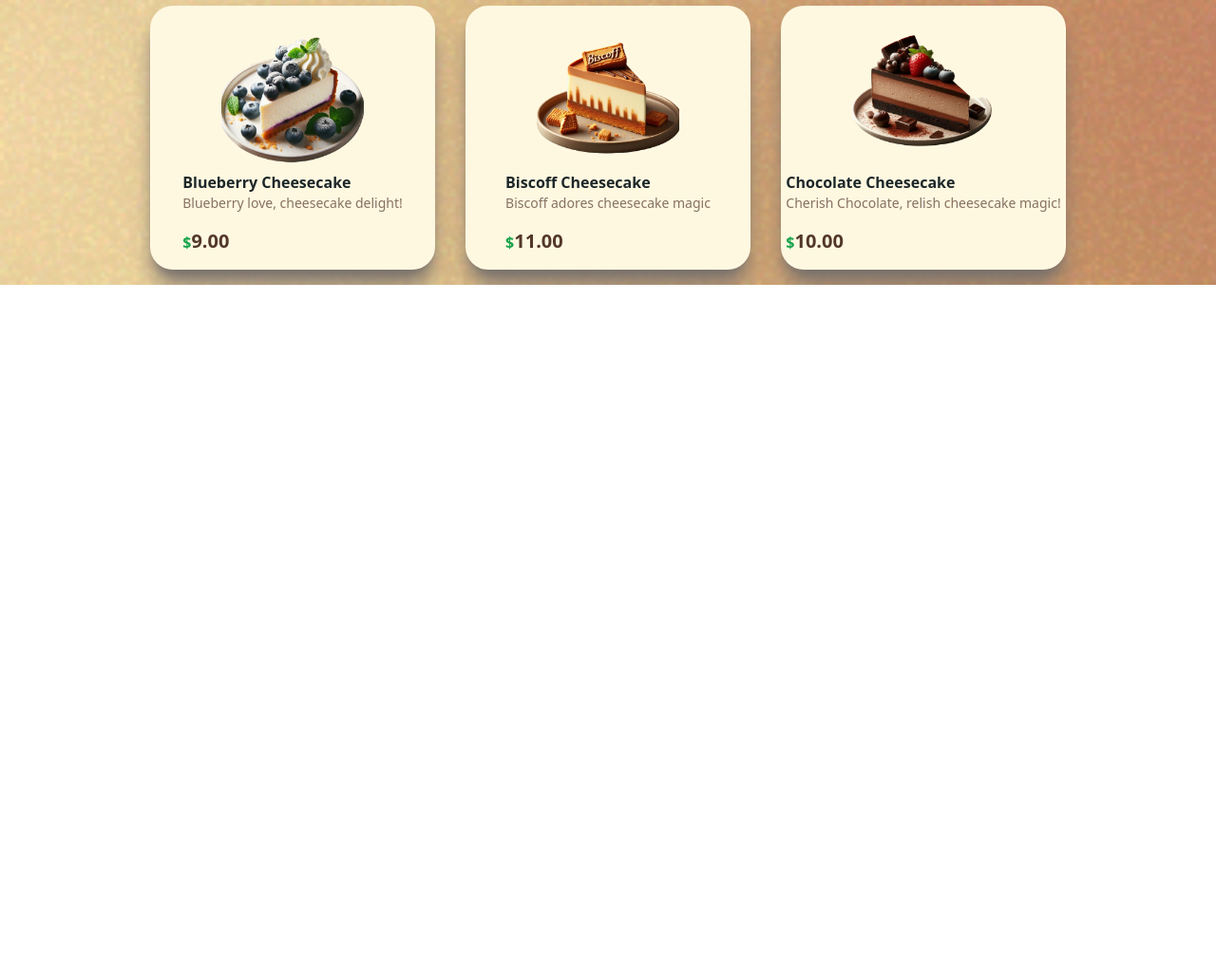
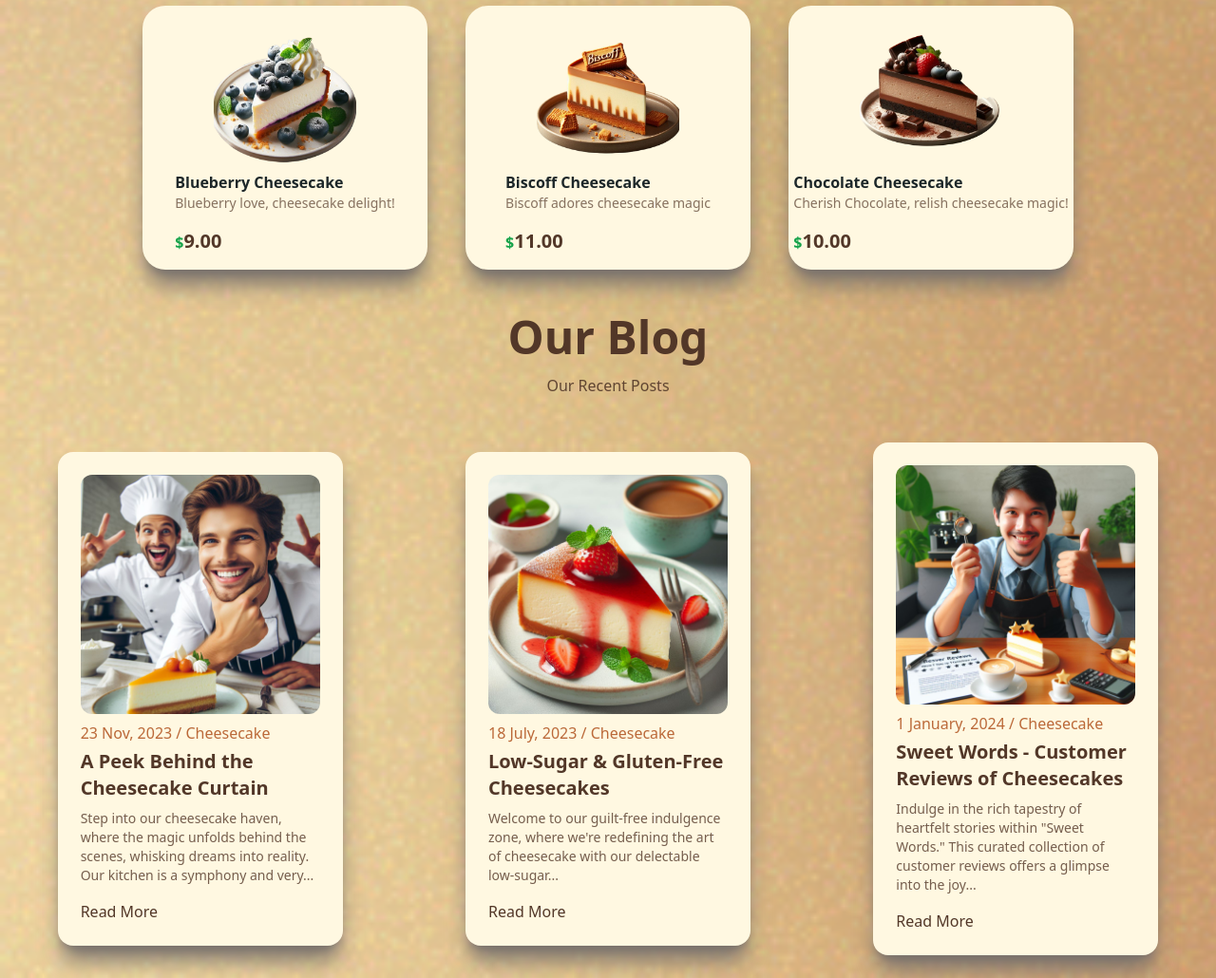
Before and after one commit to Trailblazer-dev/ResponsiveCheesecakeUsingTailwindCss, a website: page src/index.html in a window 1280 px wide. Shown: the part 1395-2425 px from the top of the page at 95% size. Before the commit the page ends 1695 px from the top, so only its background shows below. Drawn offline with nearby package versions, Linux system fonts and the light colour scheme.

Commit message:
building

```diff
--- a/src/index.html
+++ b/src/index.html
@@ -136,10 +136,12 @@
       <section class="my-4" id="menu">
         <div class="mx-4 mb-4 flex flex-col justify-center items-center">
           <h2 class="title text-center mt-4 mb-6">Our Menu</h2>
-          <div class="grid lg:grid-cols-3 md:grid-cols-2 grid-cols-1  gap-8 justify-items-center items-center">
+          <div
+            class="grid lg:grid-cols-3 md:grid-cols-2 grid-cols-1 gap-10 justify-items-center items-center cursor-pointer"
+          >
             <!-- card one -->
             <div
-              class="flex flex-col justify-center items-center space-y-2 bg-body-bg  w-[300px] py-4 rounded-3xl shadow-xl shadow-stone-500 "
+              class="flex flex-col justify-center items-center space-y-2 bg-body-bg w-[300px] py-4 rounded-3xl shadow-xl shadow-stone-500 hover:scale-110 transition duration-200 delay-100 ease-in-out"
             >
               <div class="flex justify-center items-center w-[150px]">
                 <img src="img/menu-1.png" alt="image" class="" />
@@ -156,7 +158,7 @@
             </div>
             <!-- card two -->
             <div
-              class="flex flex-col justify-center items-center space-y-2 bg-body-bg py-4 w-[300px] rounded-3xl shadow-xl shadow-stone-500 justify-self-center"
+              class="flex flex-col justify-center items-center space-y-2 bg-body-bg py-4 w-[300px] rounded-3xl shadow-xl shadow-stone-500 justify-self-center hover:scale-110 transition duration-200 delay-100 ease-in-out"
             >
               <div class="flex justify-center items-center w-[150px]">
                 <img src="img/menu-2.png" alt="image" class="" />
@@ -173,7 +175,7 @@
             </div>
             <!-- card three -->
             <div
-              class="flex flex-col justify-center items-center space-y-2 bg-body-bg py-4 w-[300px] rounded-3xl shadow-xl shadow-stone-500"
+              class="flex flex-col justify-center items-center space-y-2 bg-body-bg py-4 w-[300px] rounded-3xl shadow-xl shadow-stone-500 hover:scale-110 transition duration-200 delay-100 ease-in-out"
             >
               <div class="flex justify-center items-center w-[150px]">
                 <img src="img/menu-3.png" alt="image" class="" />
@@ -193,9 +195,84 @@
       </section>
 
       <!-- Blog -->
-       <section class="my-4" id="blog">
-
-       </section>
+      <section class="my-6" id="blog">
+        <div class="mx-4">
+          <div class="text-center mb-4">
+            <h2 class="title mt-8">Our Blog</h2>
+            <p class="text-first-color/90">Our Recent Posts</p>
+          </div>
+          <div class="grid lg:grid-cols-3 md:grid-cols-2 grid-cols-1 justify-items-center items-center gap-10 mt-12 cursor-pointer">
+            <!-- card one  -->
+            <div
+              class="flex flex-col justify-center items-center w-[300px] bg-body-bg p-6 rounded-2xl shadow-xl shadow-stone-500 hover:scale-110 transition duration-200 delay-100 ease-in-out"
+            >
+              <div
+                class="flex justify-center items-center rounded-xl overflow-hidden mb-2"
+              >
+                <img src="img/blog-1.jpeg" alt="image" />
+              </div>
+              <div class="">
+                <p class="text-[#BB6939] mb-1">23 Nov, 2023 / Cheesecake</p>
+                <h3 class="text-first-color font-semibold mb-2 text-xl">
+                  A Peek Behind the Cheesecake Curtain
+                </h3>
+                <p class="text-sm text-first-color/80 mb-4">
+                  Step into our cheesecake haven, where the magic unfolds behind
+                  the scenes, whisking dreams into reality. Our kitchen is a
+                  symphony and very...
+                </p>
+                <button type="button" class="text-first-color cursor-pointer hover:text-orange-400">
+                  Read More
+                </button>
+              </div>
+            </div>
+            <!-- card two -->
+            <div
+              class="flex flex-col justify-center items-center w-[300px] bg-body-bg p-6 rounded-2xl shadow-xl shadow-stone-500 hover:scale-110 transition duration-200 delay-100 ease-in-out"
+            >
+              <div
+                class="flex justify-center items-center rounded-xl overflow-hidden mb-2"
+              >
+                <img src="img/blog-2.jpeg" alt="image" />
+              </div>
+              <div class="">
+                <p class="text-[#BB6939] mb-1">18 July, 2023 / Cheesecake</p>
+                <h3 class="text-first-color font-semibold mb-2 text-xl">
+                  Low-Sugar & Gluten-Free Cheesecakes
+                </h3>
+                <p class="text-sm text-first-color/80 mb-4">
+                  Welcome to our guilt-free indulgence zone, where we're redefining the art of cheesecake with our delectable low-sugar...
+                </p>
+                <button type="button" class="text-first-color hover:text-orange-400">
+                  Read More
+                </button>
+              </div>
+            </div>
+            <!-- card three -->
+            <div
+              class="flex flex-col justify-center items-center w-[300px] bg-body-bg p-6 rounded-2xl shadow-xl shadow-stone-500 hover:scale-110 transition duration-200 delay-100 ease-in-out"
+            >
+              <div
+                class="flex justify-center items-center rounded-xl overflow-hidden mb-2"
+              >
+                <img src="img/blog-3.jpeg" alt="image" />
+              </div>
+              <div class="">
+                <p class="text-[#BB6939] mb-1">1 January, 2024 / Cheesecake</p>
+                <h3 class="text-first-color font-semibold mb-2 text-xl">
+                  Sweet Words - Customer Reviews of Cheesecakes
+                </h3>
+                <p class="text-sm text-first-color/80 mb-4">
+                  Indulge in the rich tapestry of heartfelt stories within "Sweet Words." This curated collection of customer reviews offers a glimpse into the joy...
+                </p>
+                <button type="button" class="text-first-color hover:text-orange-400">
+                  Read More
+                </button>
+              </div>
+            </div>
+          </div>
+        </div>
+      </section>
 
       <!-- Contact -->
     </main>
```
Also changed, not shown: src/css/styles.css.
